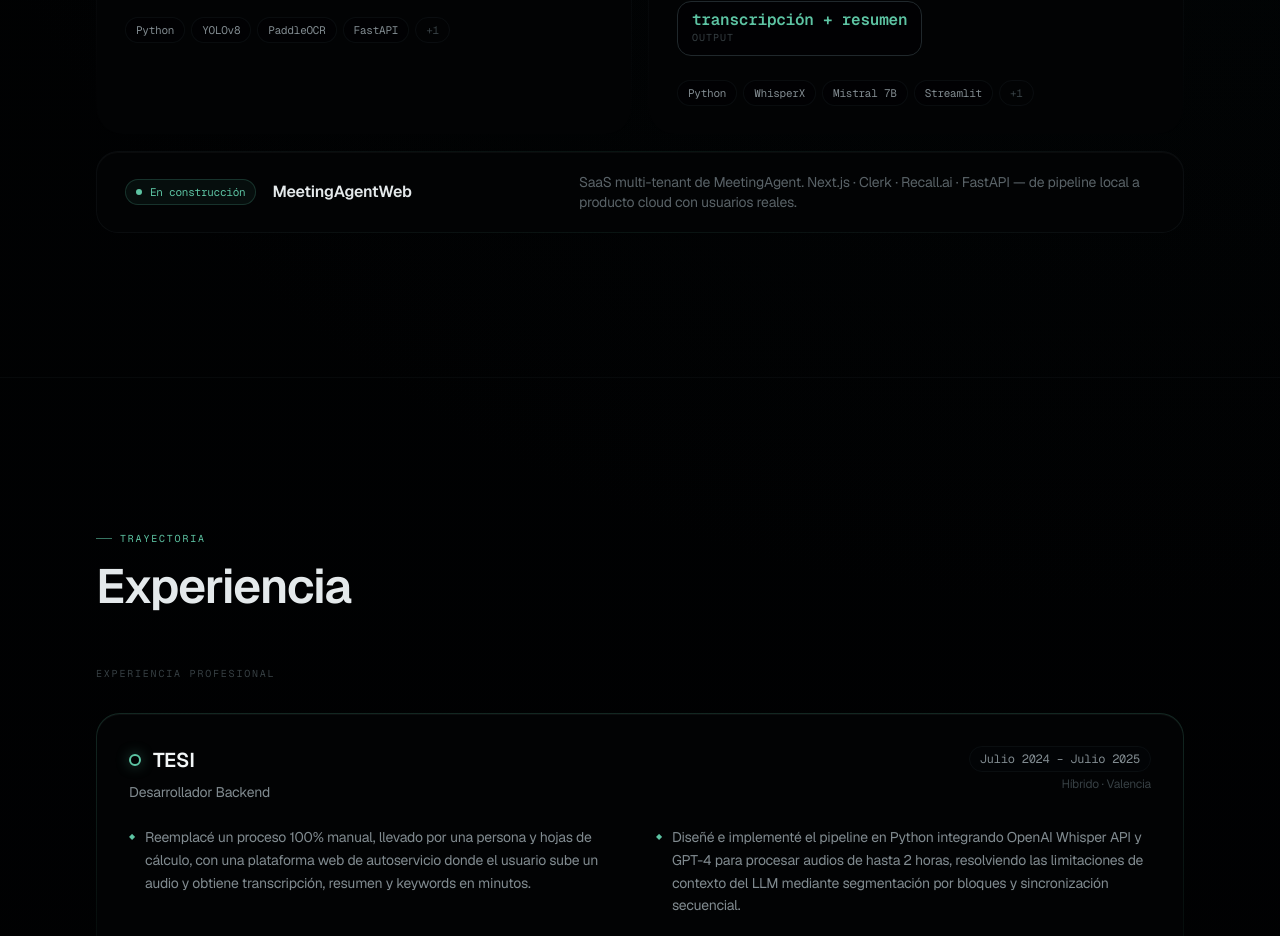
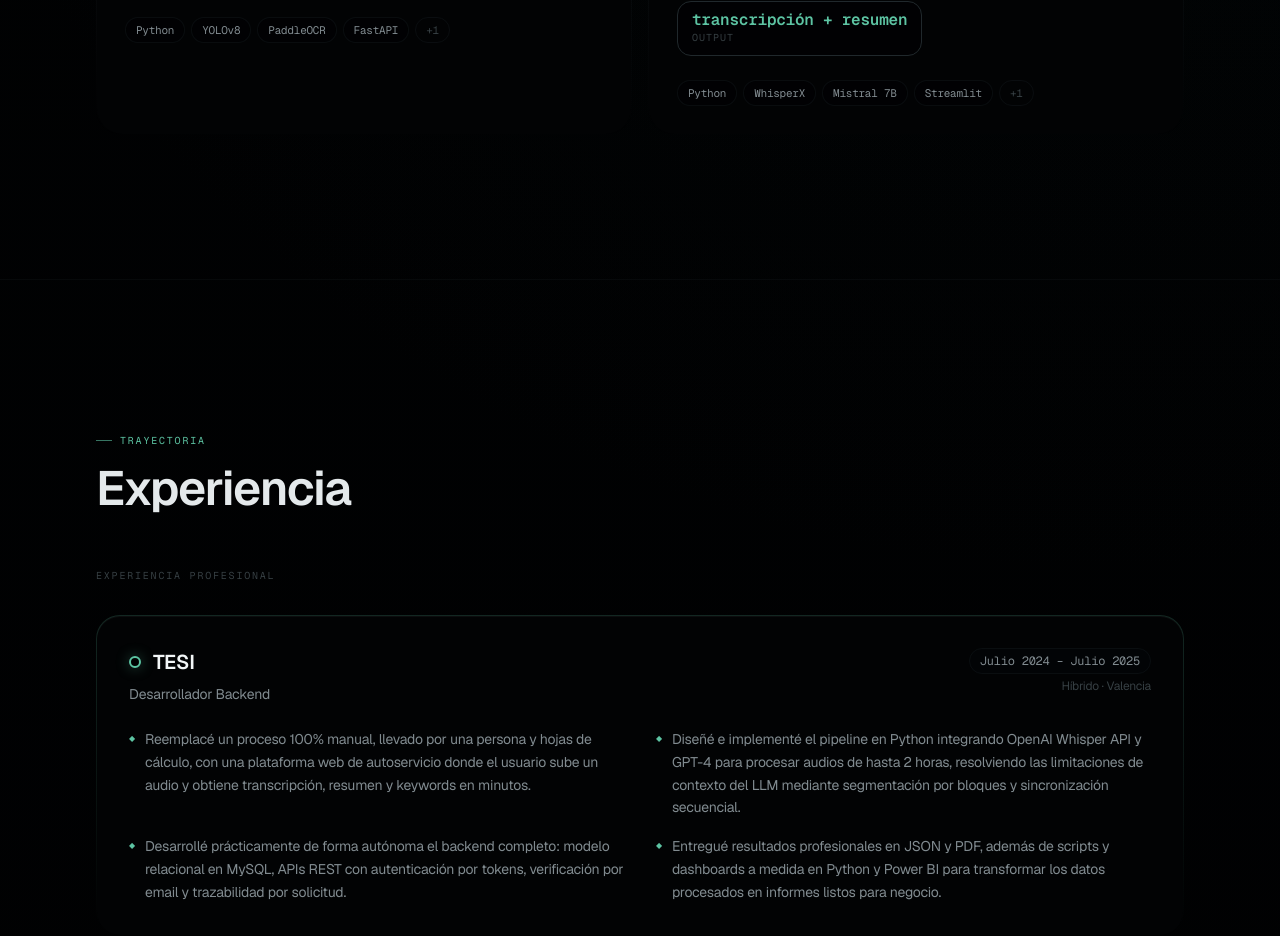
Before and after one commit to Izanvz/portfolio, a Next.js app: page / in a window 1280 px wide. Shown: the part 2044-2980 px from the top of the page. Built offline with nearby package versions, Linux system fonts and the light colour scheme.

Commit message:
remove MeetingAgentWeb WIP banner

```diff
--- a/components/Projects.tsx
+++ b/components/Projects.tsx
@@ -200,29 +200,6 @@ export default function Projects() {
           </FadeIn>
         </div>
 
-        <div className="md:col-span-2">
-          <FadeIn delay={0.18}>
-            <div className="p-px rounded-[22px] bg-gradient-to-r from-ink-700/30 via-amber/10 to-ink-700/30">
-              <div className="rounded-[21px] bg-ink-925 px-7 py-5 shadow-[inset_0_1px_0_rgba(255,255,255,0.03)]">
-                <div className="flex flex-wrap items-center gap-4 justify-between">
-                  <div className="flex items-center gap-4">
-                    <span className="inline-flex items-center gap-2 text-[11px] font-mono px-2.5 py-1 rounded-full border border-amber/20 bg-amber/[0.06] text-amber">
-                      <span className="relative flex h-1.5 w-1.5">
-                        <span className="animate-ping absolute inline-flex h-full w-full rounded-full bg-amber opacity-60" />
-                        <span className="relative inline-flex rounded-full h-1.5 w-1.5 bg-amber" />
-                      </span>
-                      En construcción
-                    </span>
-                    <h3 className="text-ink-100 font-semibold">MeetingAgentWeb</h3>
-                  </div>
-                  <p className="text-sm text-ink-500 max-w-xl">
-                    SaaS multi-tenant de MeetingAgent. Next.js · Clerk · Recall.ai · FastAPI — de pipeline local a producto cloud con usuarios reales.
-                  </p>
-                </div>
-              </div>
-            </div>
-          </FadeIn>
-        </div>
       </div>
     </Section>
   );
```
